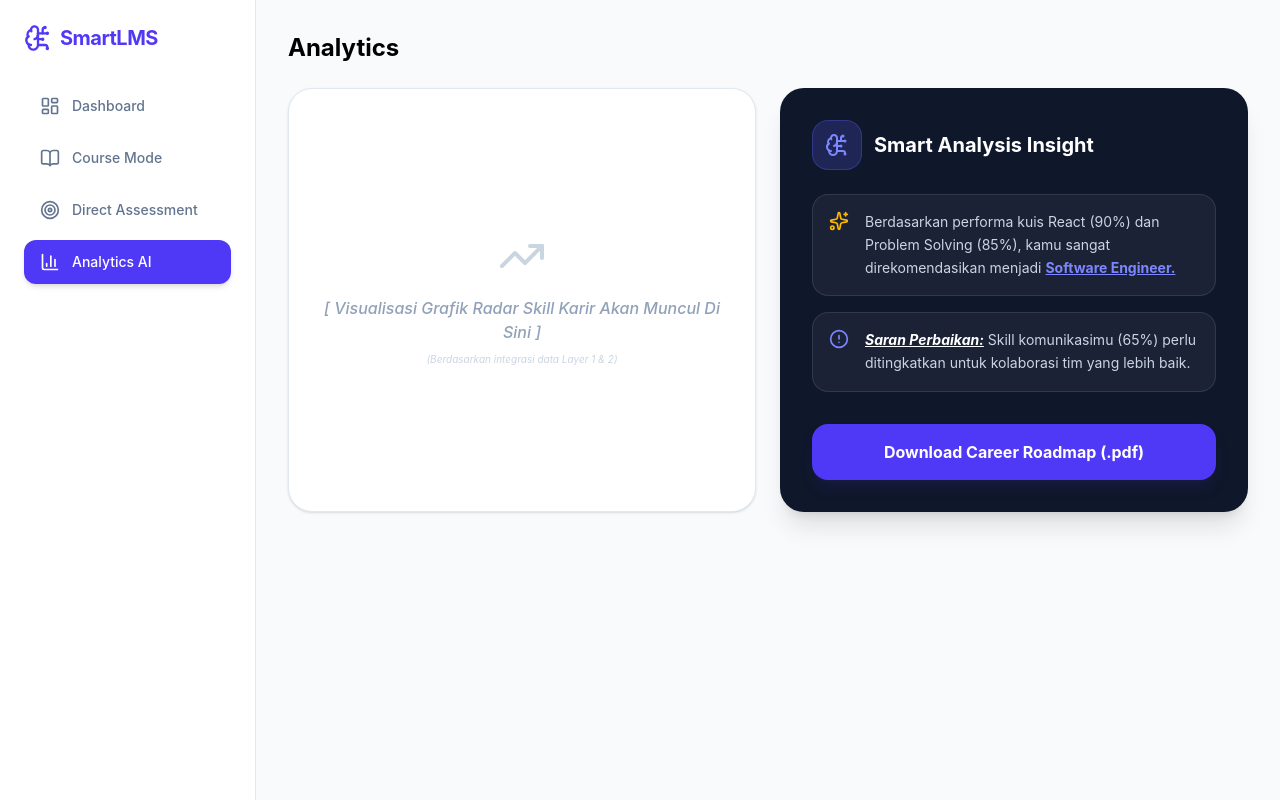
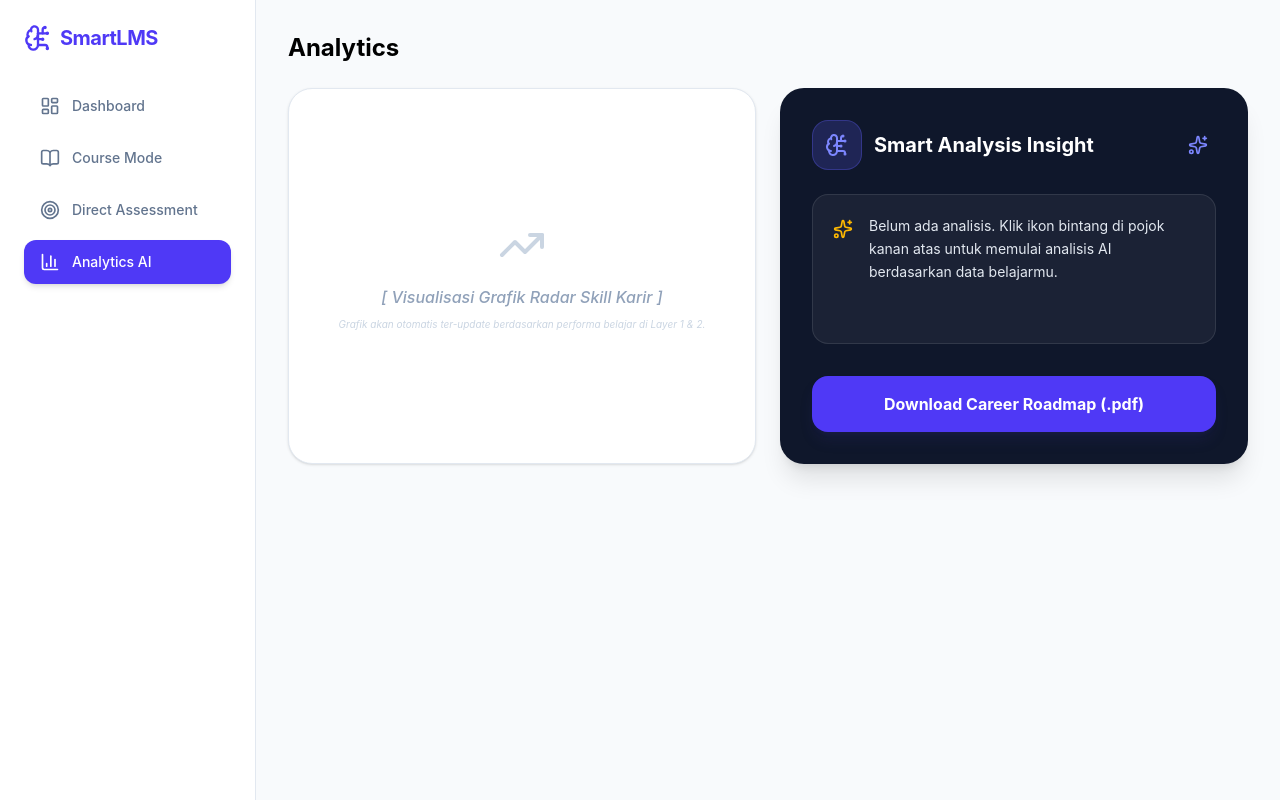
Before and after one commit to Ryandayat21/Smart-LMS-for-Employibility, a React (Vite) app in the folder smart-lms/: page / in a window 1280 px wide. Both pictures are taken after a click on the button "Analytics AI". Built offline with nearby package versions, Linux system fonts and the light colour scheme.

Commit message:
feat: integrate OpenRouter AI & update analytics

```diff
--- a/smart-lms/src/App.jsx
+++ b/smart-lms/src/App.jsx
@@ -7,13 +7,66 @@ import Analytics from './pages/Analytics';
 // Import yang lain nanti di sini...
 
 const App = () => {
+  const [aiResult, setAiResult] = useState("");
+  const [isAnalysing, setIsAnalysing] = useState(false);
   const [activeTab, setActiveTab] = useState('dashboard');
   const [userStats] = useState({
     name: "Kelompok SmartLMS",
-    skills: { technical: 85, communication: 70, problemSolving: 90, leadership: 60 },
+    skills: { technical: 35, communication: 30, problemSolving: 40, leadership: 30 },
   });
 
-  const runAiAnalysis = () => alert("AI sedang menganalisis data kelompokmu...");
+  const runAiAnalysis = async() => {
+    setIsAnalysing(true);
+    // Ambil API key dari .env
+    const apiKey = import.meta.env.VITE_OPENROUTER_API_KEY;
+    console.log("API Key:", apiKey);
+
+    const systemIntructions = "Anda adalah AI Career Expert dari Smart LMS UNNES. Analisis data mahasiswa dan berikan jawaban dalam Bahasa Indonesia yang profesional. Format jawaban: 1 paragraf analisis kecocokan karir dan 1 poin saran pengembangan diri.";
+
+    const userQuery = `
+    Analisis data user berikut:
+    Nama: ${userStats.name}
+    Skor Technical: ${userStats.skills.technical}%
+    Skor Communication: ${userStats.skills.communication}%
+    Skor Problem Solving: ${userStats.skills.problemSolving}%
+    Skor Leadership: ${userStats.skills.leadership}%
+
+    Berdasarkan data di atas, apa rekomendasi peran karir IT yang paling cocok (Software Engineer/Data Analyst/UI UX/DS) dan apa satu skill yang paling mendesak untuk ditingkatkan?
+    `;
+
+    try {
+      const response = await fetch("https://openrouter.ai/api/v1/chat/completions", {
+        method: 'POST',
+        headers: {
+          'Authorization': `Bearer ${apiKey}`,
+          'Content-Type': 'application/json',
+        },
+        body: JSON.stringify({
+          model: "nvidia/nemotron-3-nano-30b-a3b:free",
+          messages: [
+            { role: "system", content: systemIntructions },
+            { role: "user", content: userQuery }
+          ]
+        })
+      });
+
+      const data = await response.json();
+      console.log("Respon OpenRouter:", data);
+
+      const aiText = data.choices?.[0]?.message?.content;
+
+      if (aiText) {
+        setAiResult(aiText);
+      } else {
+        setAiResult("Analisis selesai: Mahasiswa menunjukkan potensi kuat di bidang teknis, namun perlu menyeimbangkan soft skill untuk jenjang karir senior.");
+      }
+    } catch (error) {
+      console.error("Error AI:", error);
+      setAiResult("Koneksi ke AI Engine terputus. Pastikan API Key di file .env sudah benar dan kuota internet tersedia.");
+    } finally {
+      setIsAnalysing(false);
+    }
+  };
 
   return (
     <div className="flex h-screen bg-slate-50">
@@ -25,7 +78,13 @@ const App = () => {
         {activeTab === 'dashboard' && <Dashboard userStats={userStats} runAiAnalysis={runAiAnalysis} />}
         {activeTab === 'lms' && <LMS />}
         {activeTab === 'assessment' && <Assessment />}
-        {activeTab === 'analytics' && <Analytics />}
+        {activeTab === 'analytics' && (
+          <Analytics
+            aiResult={aiResult}
+            isAnalysing={isAnalysing}
+            runAiAnalysis={runAiAnalysis}
+          />
+        )}
       </main>
     </div>
   );
--- a/smart-lms/src/pages/Analytics.jsx
+++ b/smart-lms/src/pages/Analytics.jsx
@@ -1,49 +1,77 @@
 import React from 'react';
-import { BrainCircuit, Sparkles, TrendingUp, AlertCircle } from 'lucide-react';
+import { BrainCircuit, Sparkles, TrendingUp, AlertCircle, Loader2 } from 'lucide-react';
 
-const Analytics = () => {
+// WAJIB: Tambahkan props di dalam kurung ini agar data AI masuk
+const Analytics = ({ aiResult, isAnalysing, runAiAnalysis }) => {
   return (
     <div className="space-y-6">
       <div className="grid grid-cols-1 lg:grid-cols-2 gap-6">
+
         {/* Radar Map Placeholder */}
-        <div className="bg-white p-8 rounded-3xl border border-slate-200 shadow-sm flex flex-col items-center justify-center min-h-[300px]">
+        <div className="bg-white p-8 rounded-3xl border border-slate-200 shadow-sm flex flex-col items-center justify-center min-h-75">
           <TrendingUp size={48} className="text-slate-300 mb-4" />
           <p className="text-slate-400 font-medium italic text-center">
-            [ Visualisasi Grafik Radar Skill Karir Akan Muncul Di Sini ]
+            [ Visualisasi Grafik Radar Skill Karir ]
           </p>
-          <p className="text-[10px] text-slate-300 mt-2 italic text-center">
-            (Berdasarkan integrasi data Layer 1 & 2)
+          <p className="text-[10px] text-slate-300 mt-2 italic text-center text-wrap px-4">
+            Grafik akan otomatis ter-update berdasarkan performa belajar di Layer 1 & 2.
           </p>
         </div>
 
         {/* AI Interpretation */}
         <div className="bg-slate-900 text-white p-8 rounded-3xl shadow-xl flex flex-col justify-between">
           <div>
-            <div className="flex items-center gap-3 mb-6">
-              <div className="p-3 bg-indigo-500/20 rounded-2xl border border-indigo-500/30">
-                <BrainCircuit className="text-indigo-400" />
+            <div className="flex items-center justify-between mb-6">
+              <div className="flex items-center gap-3">
+                <div className="p-3 bg-indigo-500/20 rounded-2xl border border-indigo-500/30">
+                  <BrainCircuit className="text-indigo-400" />
+                </div>
+                <h3 className="text-xl font-bold">Smart Analysis Insight</h3>
               </div>
-              <h3 className="text-xl font-bold">Smart Analysis Insight</h3>
+              {/* Tombol Refresh AI */}
+              <button
+                onClick={runAiAnalysis}
+                disabled={isAnalysing}
+                className="p-2 hover:bg-white/10 rounded-xl transition-all disabled:opacity-50"
+              >
+                {isAnalysing ? <Loader2 className="animate-spin text-indigo-400" size={20}/> : <Sparkles className="text-indigo-400" size={20}/>}
+              </button>
             </div>
 
             <div className="space-y-4">
-              <div className="flex gap-4 p-4 bg-white/5 rounded-2xl border border-white/10">
-                <Sparkles className="text-amber-400 shrink-0" size={20} />
-                <p className="text-sm text-slate-300 leading-relaxed">
-                  Berdasarkan performa kuis React (90%) dan Problem Solving (85%), kamu sangat direkomendasikan menjadi <span className="text-indigo-400 font-bold underline">Software Engineer.</span>
-                </p>
+              {/* Box Hasil AI */}
+              <div className="flex gap-4 p-5 bg-white/5 rounded-2xl border border-white/10 min-h-37.5">
+                <div className="mt-1">
+                  <Sparkles className="text-amber-400 shrink-0" size={20} />
+                </div>
+
+                {isAnalysing ? (
+                  <div className="flex flex-col gap-2 w-full animate-pulse">
+                    <div className="h-4 bg-white/10 rounded w-3/4"></div>
+                    <div className="h-4 bg-white/10 rounded w-full"></div>
+                    <div className="h-4 bg-white/10 rounded w-5/6"></div>
+                    <p className="text-xs text-indigo-400 mt-2 italic text-center font-black">Saya sedang meracik saran karirmu...</p>
+                  </div>
+                ) : (
+                  <div className="text-sm text-slate-200 leading-relaxed whitespace-pre-wrap">
+                    {aiResult || "Belum ada analisis. Klik ikon bintang di pojok kanan atas untuk memulai analisis AI berdasarkan data belajarmu."}
+                  </div>
+                )}
               </div>
 
-              <div className="flex gap-4 p-4 bg-white/5 rounded-2xl border border-white/10">
-                <AlertCircle className="text-indigo-400 shrink-0" size={20} />
-                <p className="text-sm text-slate-300 leading-relaxed">
-                  <span className="font-bold text-white italic underline">Saran Perbaikan:</span> Skill komunikasimu (65%) perlu ditingkatkan untuk kolaborasi tim yang lebih baik.
-                </p>
-              </div>
+              {/* Box Info Tambahan */}
+              {!isAnalysing && aiResult && (
+                <div className="flex gap-4 p-4 bg-indigo-500/10 rounded-2xl border border-indigo-500/20">
+                  <AlertCircle className="text-indigo-400 shrink-0" size={20} />
+                  <p className="text-xs text-slate-300 italic">
+                    Analisis ini bersifat rekomendasi berbasis data objektif.
+                  </p>
+                </div>
+              )}
             </div>
           </div>
 
-          <button className="mt-8 w-full bg-indigo-600 hover:bg-indigo-700 text-white py-4 rounded-2xl font-bold transition-all shadow-lg shadow-indigo-900/20">
+          <button className="mt-8 w-full bg-indigo-600 hover:bg-indigo-700 text-white py-4 rounded-2xl font-bold transition-all shadow-lg shadow-indigo-900/20 disabled:opacity-50" disabled={isAnalysing}>
             Download Career Roadmap (.pdf)
           </button>
         </div>
```
Also changed, not shown: 2 other files (tests, documents, lock files or other folders).
